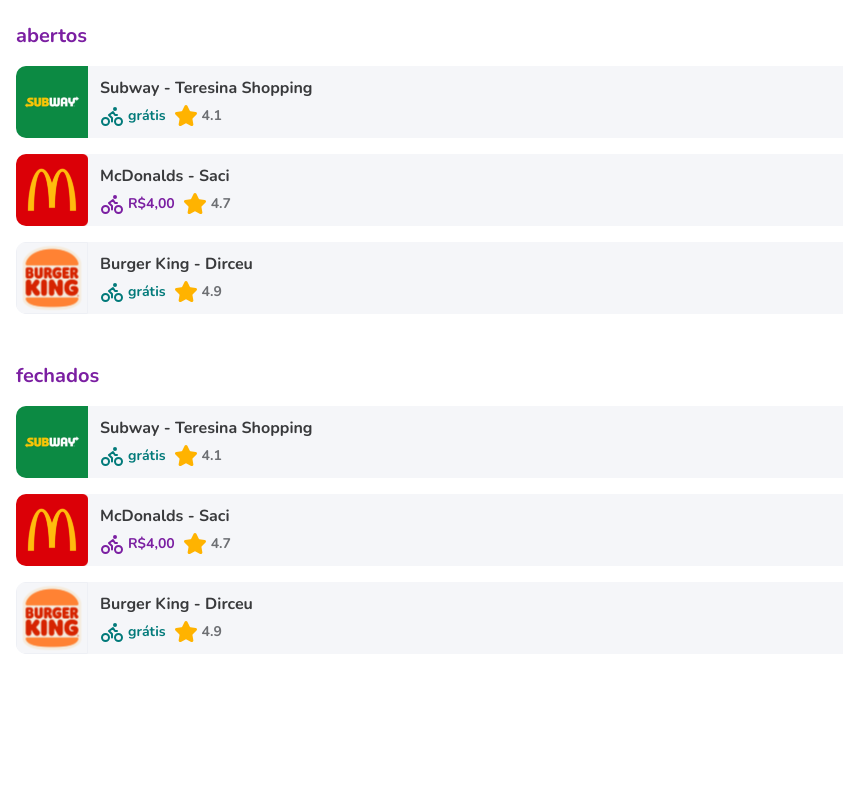
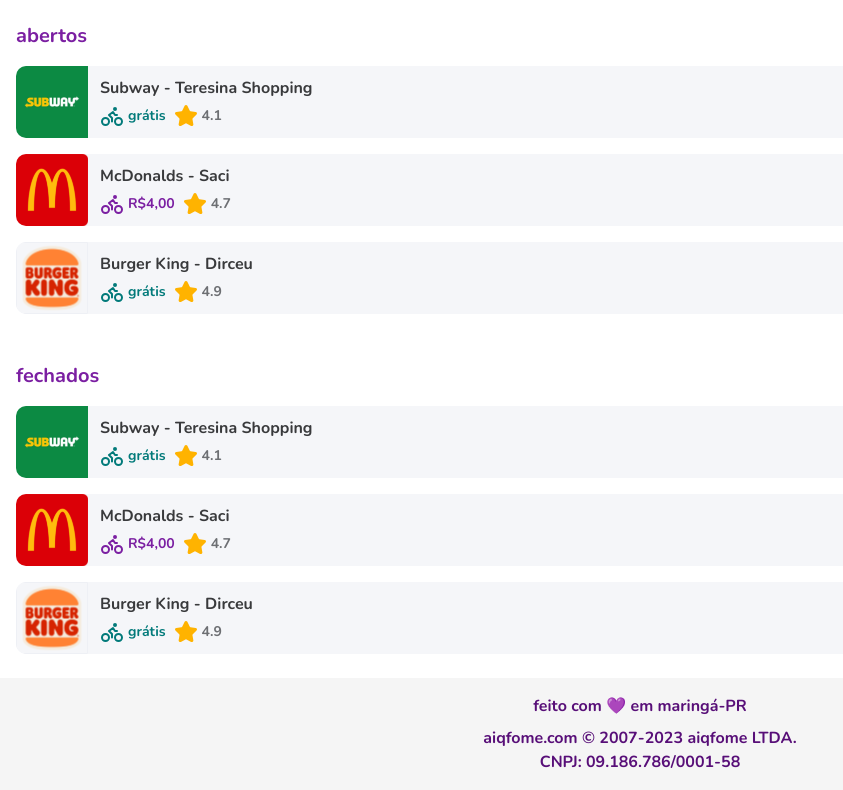
Before and after one commit to marcosmacedoo/aiqfome, a Next.js app: page / in a window 1280 px wide. Shown: the part 557-1347 px from the top of the page, without its empty margins (0-843 px from the left). Before the commit the page ends 1235 px from the top, so only its background shows below. Built offline with nearby package versions, Linux system fonts and the light colour scheme.

Commit message:
feat: create component global footer

```diff
--- a/src/app/page.tsx
+++ b/src/app/page.tsx
@@ -1,3 +1,4 @@
+import { Footer } from "@/components/layout/footer";
 import { Header } from "@/components/layout/header";
 import { StoreList } from "@/features/stores/components/store-list";
 import Image from "next/image";
@@ -24,6 +25,8 @@
 
         <StoreList />
       </section>
+
+      <Footer />
     </>
   );
 }
--- /dev/null
+++ b/src/components/layout/footer.tsx
@@ -0,0 +1,14 @@
+function Footer() {
+  return (
+    <footer className="py-4 px-6 bg-neutral-100 text-center text-base text-purple-700 font-bold">
+      <span>feito com 💜 em maringá-PR</span>
+      <span className="block mt-2">
+        aiqfome.com © 2007-2023 aiqfome LTDA.
+        <br />
+        CNPJ: 09.186.786/0001-58
+      </span>
+    </footer>
+  );
+}
+
+export { Footer };
```
